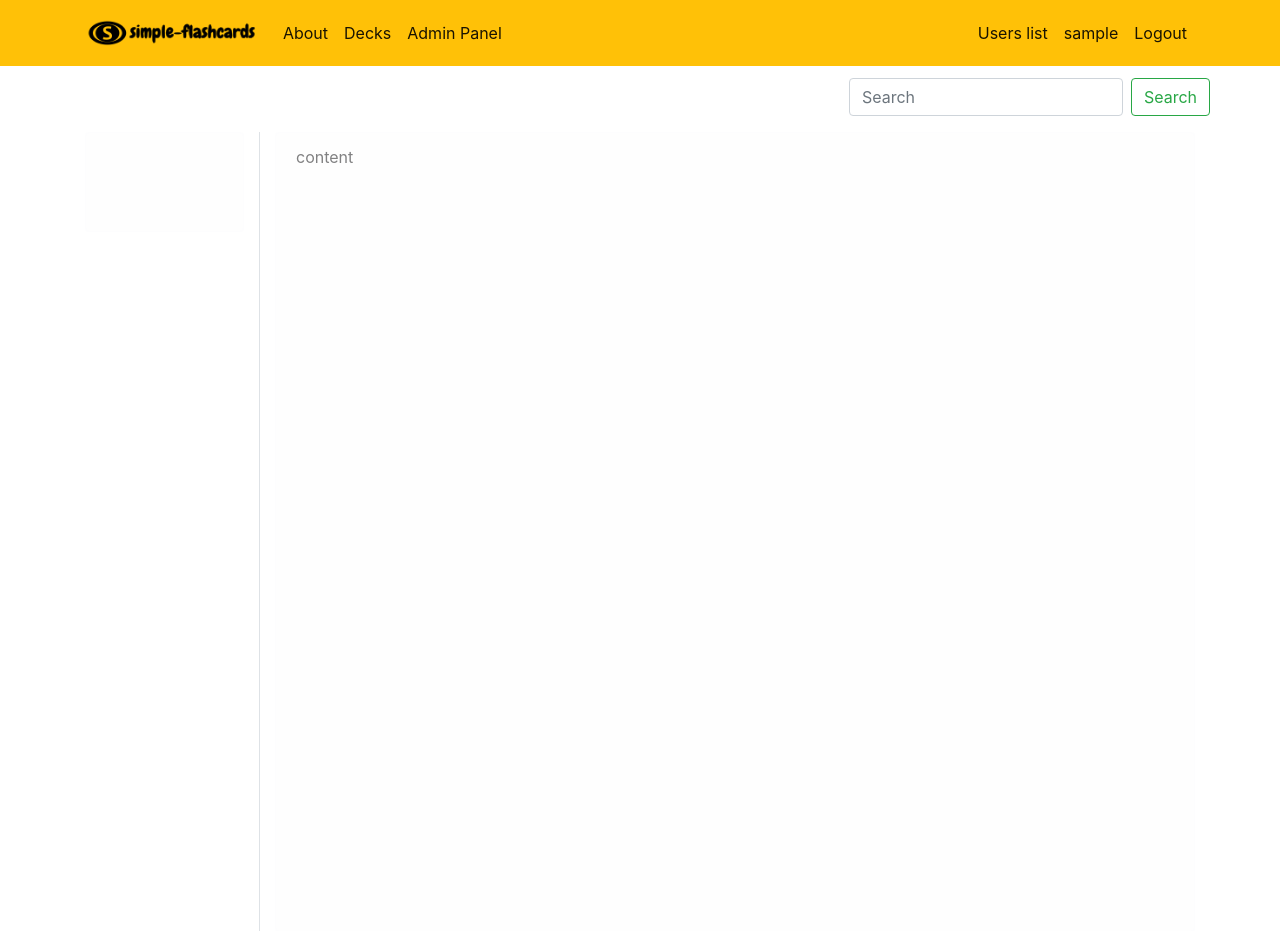
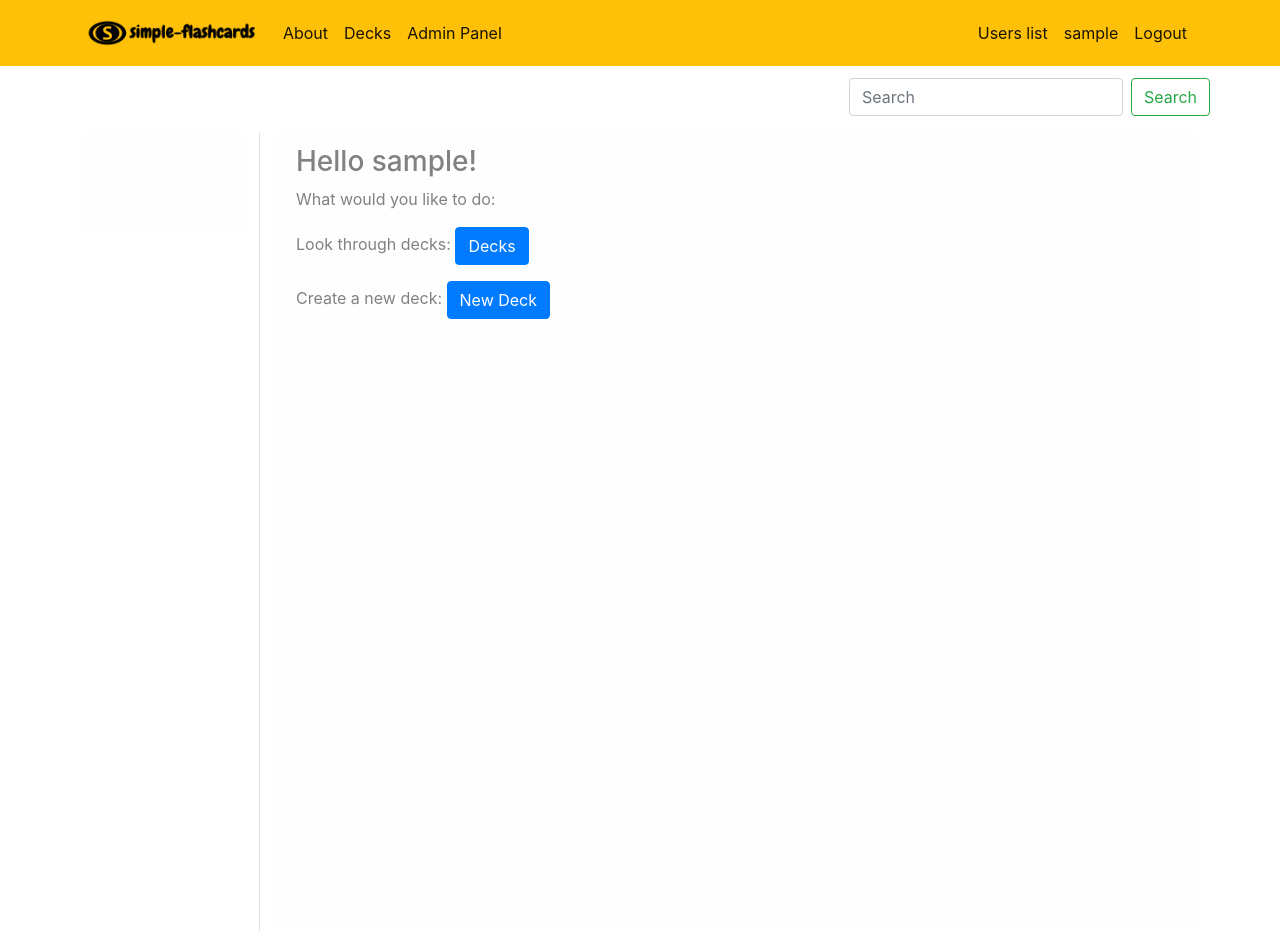
Before and after one commit to eRafaell/simple-flashcards, a Django app: page / in a window 1280 px wide. Shown: the top 931 px of the page. Run offline with Django 3.2, Linux system fonts and the light colour scheme; the visitor is signed in with stand-in values (Sample User, id 1); data that the repository does not hold is empty; some libraries are stand-ins or nearby versions.

Commit message:
adding main_page

```diff
--- a/templates/main_page.html
+++ b/templates/main_page.html
@@ -12,5 +12,34 @@
 
 
 {% block content %}
-    content
+
+        {% if request.user.is_authenticated %}
+            <div>
+                <h3>Hello {{request.user.username}}! </h3>
+                <p>What would you like to do:</p>
+                <p>Look through decks:
+                    <a class="btn btn-primary" href="{% url 'decks_name' %}" role="button">Decks</a>
+                </p>
+
+                <p>Create a new deck:
+                    <a class="btn btn-primary" href="{% url 'create_deck_name' %}" role="button">New Deck</a>
+                </p>
+            </div>
+
+        {% else %}
+            <p>Check our decks:
+                <a class="btn btn-primary" href="{% url 'decks_name' %}" role="button">Decks</a>
+            </p>
+
+            <div class="text-muted">
+                Don't you have an account? <a href="{% url 'register' %}">Register</a>
+            </div>
+
+            <div class="text-muted">
+                Already have an account? <a href="{% url 'login' %}">Login</a>
+            </div>
+        {% endif %}
+
+
+
 {% endblock %}
--- a/templates/profile.html
+++ b/templates/profile.html
@@ -1,6 +1,6 @@
 {% extends 'base.html' %}
 
-{% block head_title %} {{ user.username}} profile {% endblock head_title %}
+{% block head_title %} {{ user.username}} profile {% endblock %}
 
 {% block content %}
 
```
Also changed, not shown: cards/views.py (+34 -14 lines), templates/decks.html (+4 -3 lines).
